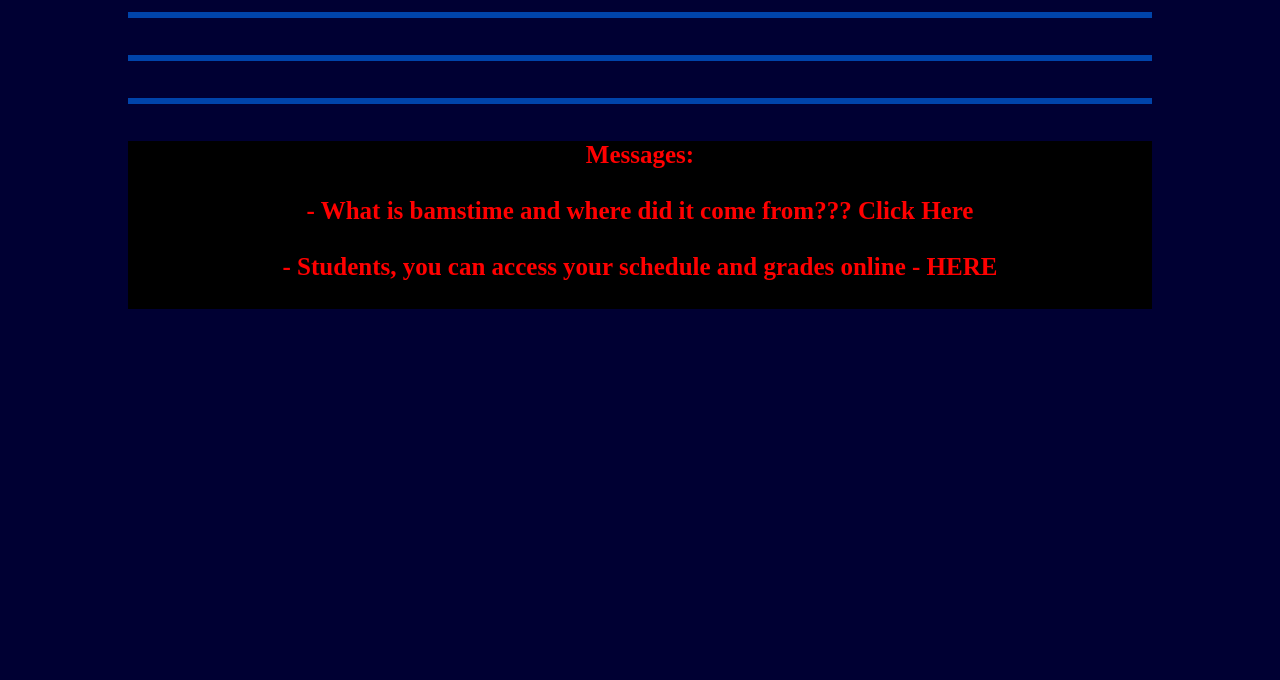
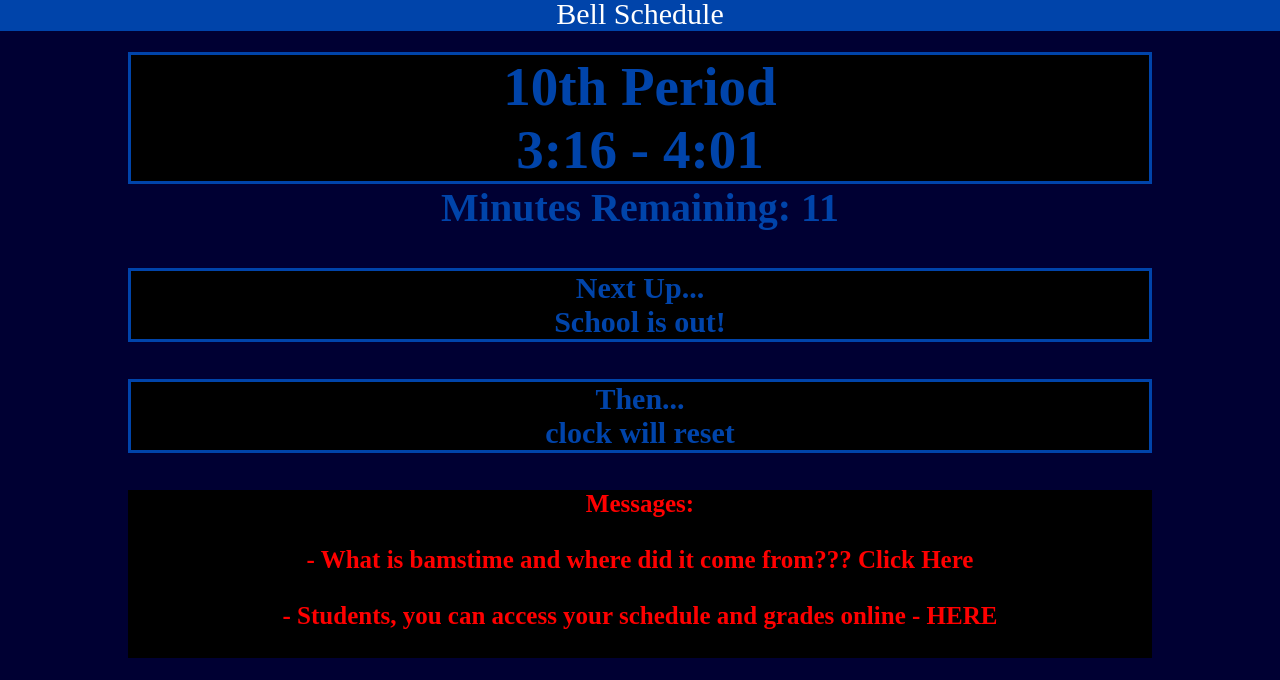
Before and after one commit to markalanjohnston/bamstime.com, a plain HTML site: page index.html in a window 1280 px wide. Shown: the part 128-808 px from the top of the page. Drawn offline with Linux system fonts and the light colour scheme.

Commit message:
Update index.html

```diff
--- a/index.html
+++ b/index.html
@@ -64,6 +64,7 @@ if (currentDayOfWeek == 0 || currentDayOfWeek == 6){
 
   document.getElementById("schedTitle").innerHTML = schedTitle;
 
+  let sl = sched.length;
   for (let i = 0; i < sl; i++) {
     if (currentTimeIndex >= sched[i].t) {
       currentMessage = sched[i].msg;
```
